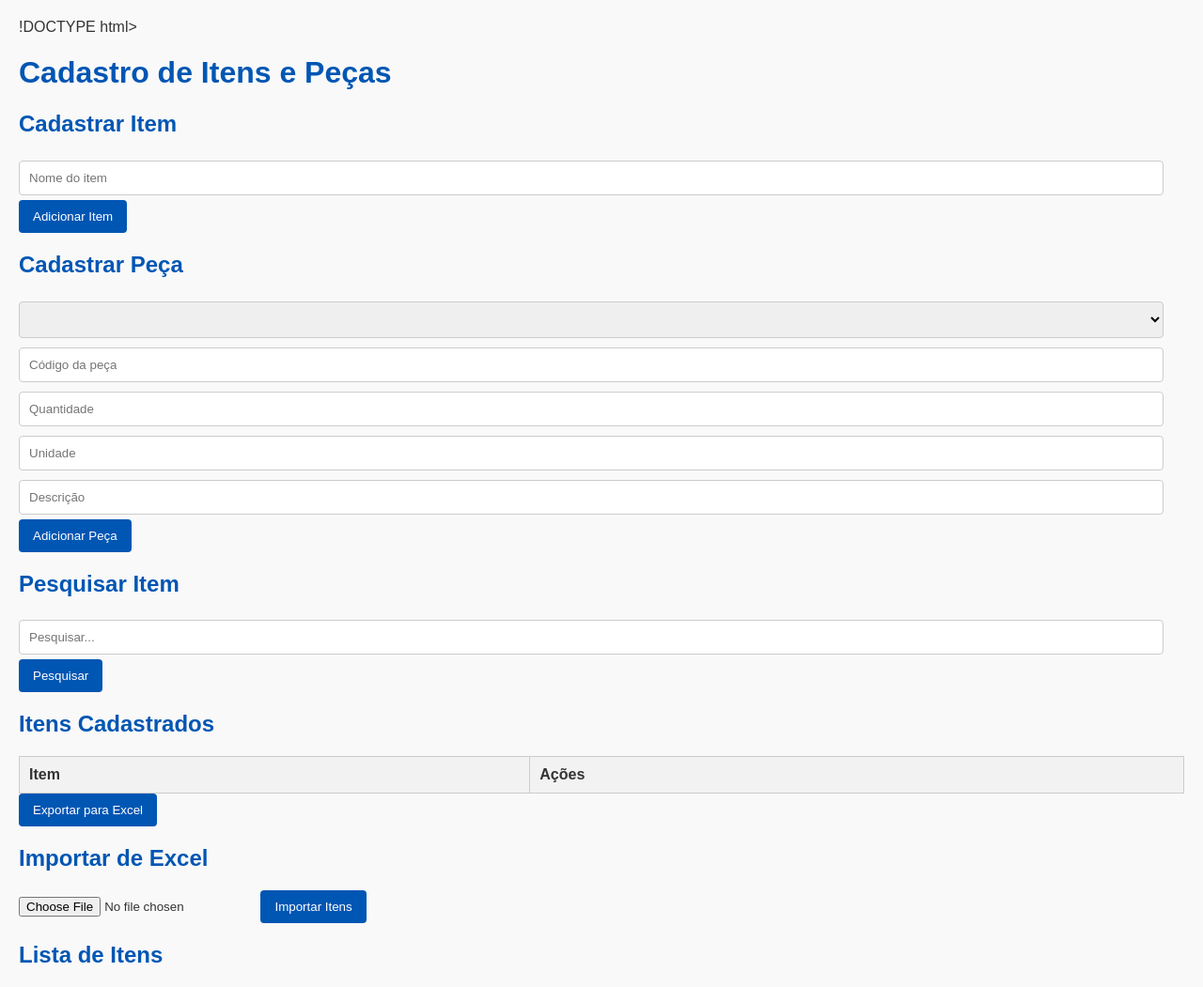
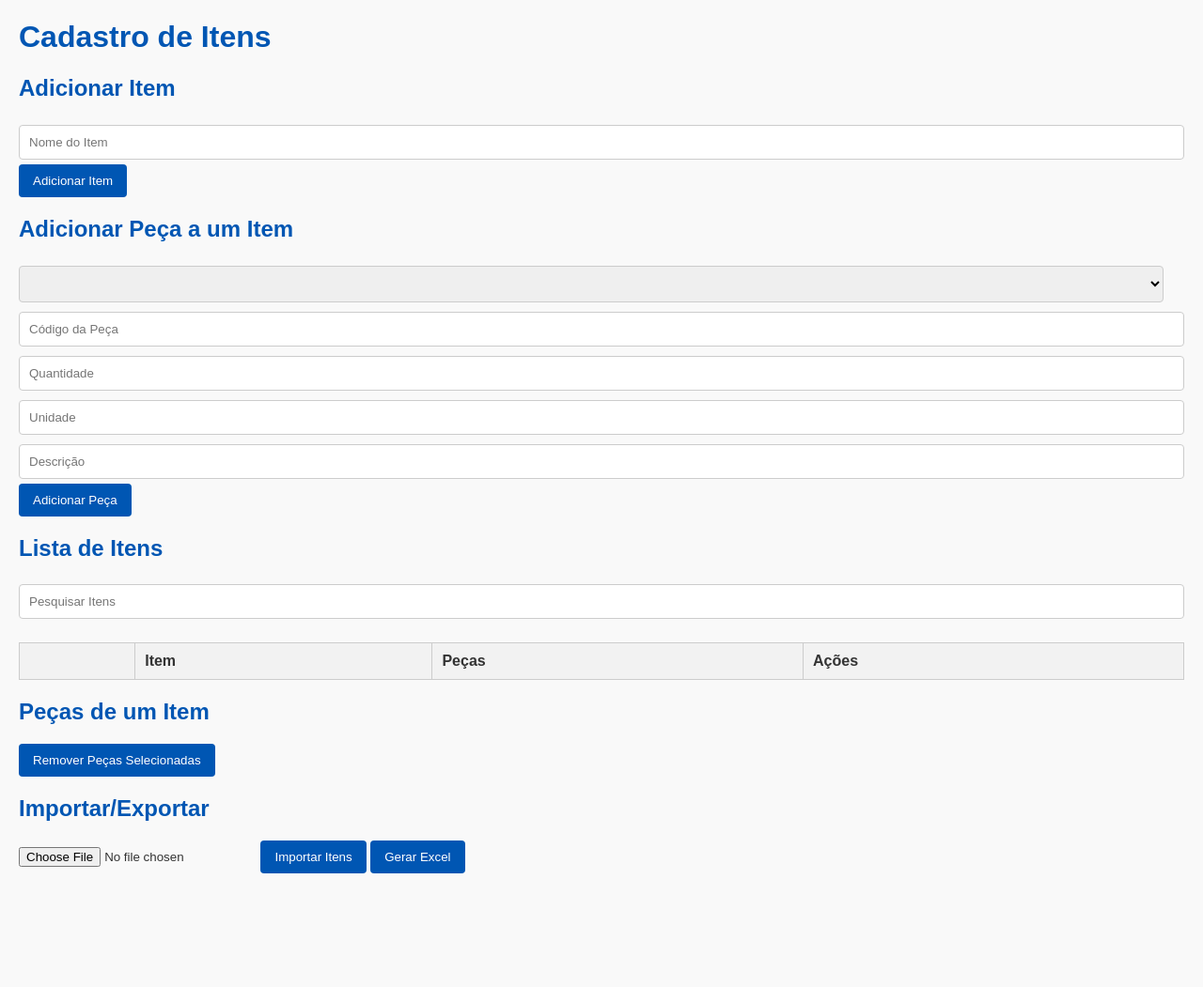
Before and after one commit to ELIEDSON-GUSTAVO/GERADOR_DE_PLANILHA_KAMBAM, a plain HTML site: page index.html in a window 1280 px wide. Shown: the whole page at 94% size. After the commit the page ends 950 px from the top, so only its background shows below. Drawn offline with Linux system fonts and the light colour scheme.

Commit message:
Update index.html

```diff
--- a/index.html
+++ b/index.html
@@ -1,51 +1,50 @@
-!DOCTYPE html>
+<!DOCTYPE html>
 <html lang="pt-BR">
 <head>
     <meta charset="UTF-8">
     <meta name="viewport" content="width=device-width, initial-scale=1.0">
-    <title>Cadastro de Itens e Peças</title>
+    <title>Cadastro de Itens</title>
     <link rel="stylesheet" href="style.css">
 </head>
 <body>
-    <h1>Cadastro de Itens e Peças</h1>
-
-    <h2>Cadastrar Item</h2>
-    <input type="text" id="itemNome" placeholder="Nome do item">
+    <h1>Cadastro de Itens</h1>
+    <h2>Adicionar Item</h2>
+    <input type="text" id="itemNome" placeholder="Nome do Item">
     <button onclick="adicionarItem()">Adicionar Item</button>
 
-    <h2>Cadastrar Peça</h2>
+    <h2>Adicionar Peça a um Item</h2>
     <select id="itemSelect"></select>
-    <input type="text" id="pecaCodigo" placeholder="Código da peça">
+    <input type="text" id="pecaCodigo" placeholder="Código da Peça">
     <input type="number" id="pecaQuantidade" placeholder="Quantidade">
     <input type="text" id="pecaUnidade" placeholder="Unidade">
     <input type="text" id="pecaDescricao" placeholder="Descrição">
     <button onclick="adicionarPeca()">Adicionar Peça</button>
 
-    <h2>Pesquisar Item</h2>
-    <input type="text" id="pesquisaInput" placeholder="Pesquisar...">
-    <button onclick="pesquisarItem()">Pesquisar</button>
-
-    <h2>Itens Cadastrados</h2>
+    <h2>Lista de Itens</h2>
+    <input type="text" id="pesquisaInput" onkeyup="pesquisarItem()" placeholder="Pesquisar Itens">
     <table>
         <thead>
             <tr>
+                <th></th>
                 <th>Item</th>
+                <th>Peças</th>
                 <th>Ações</th>
             </tr>
         </thead>
         <tbody id="itensBody"></tbody>
     </table>
 
-    <button onclick="gerarExcel()">Exportar para Excel</button>
-    <h2>Importar de Excel</h2>
-    <input type="file" id="importFile" accept=".xlsx" />
+    <h2>Peças de um Item</h2>
+    <ul id="itemList"></ul>
+    <button onclick="removerPecasSelecionadas()">Remover Peças Selecionadas</button>
+
+    <h2>Importar/Exportar</h2>
+    <input type="file" id="importFile">
     <button onclick="importarExcel()">Importar Itens</button>
+    <button onclick="gerarExcel()">Gerar Excel</button>
     <div id="importStatus"></div>
 
-    <h2>Lista de Itens</h2>
-    <ul id="itemList"></ul>
-
-    <script src="https://cdnjs.cloudflare.com/ajax/libs/xlsx/0.16.9/xlsx.full.min.js"></script>
+    <script src="https://cdnjs.cloudflare.com/ajax/libs/xlsx/0.17.0/xlsx.full.min.js"></script>
     <script src="script.js"></script>
 </body>
 </html>
```
